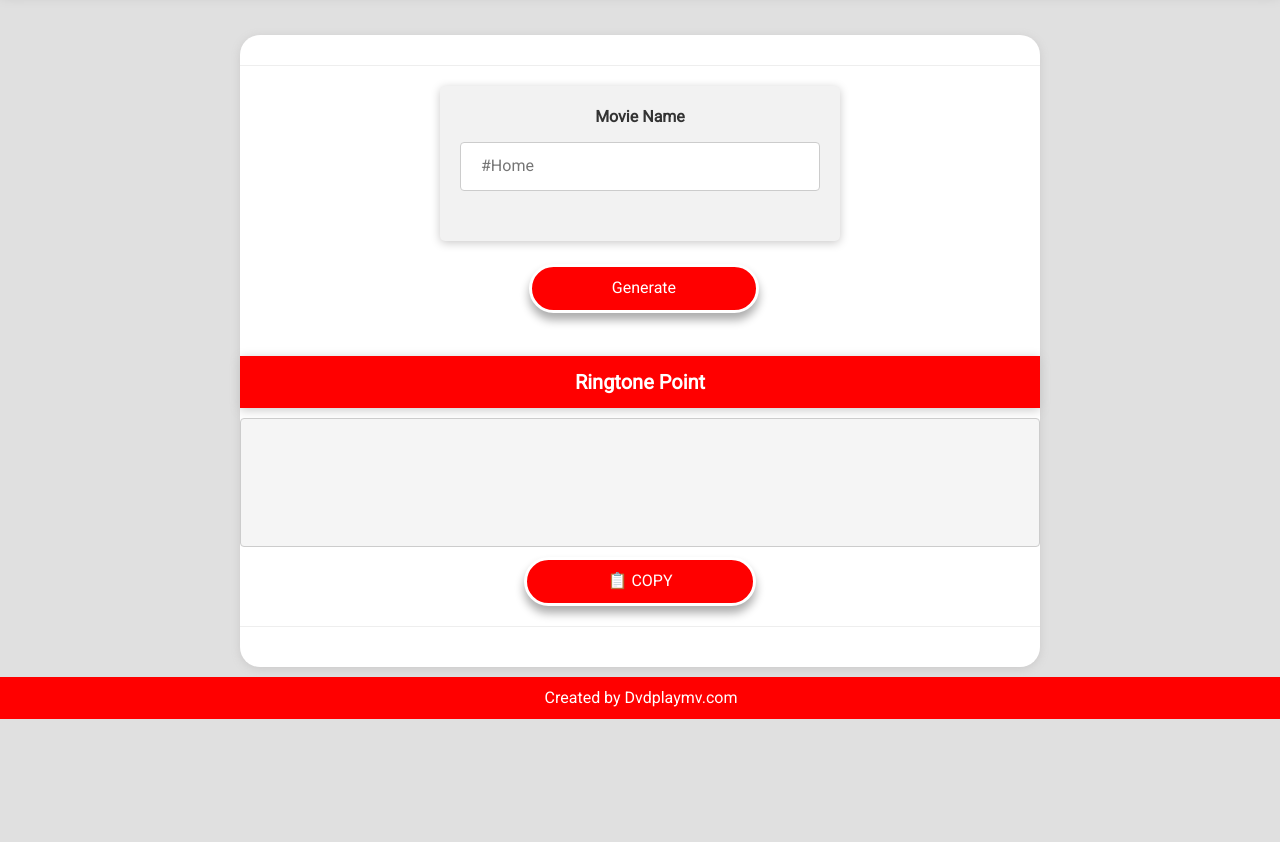
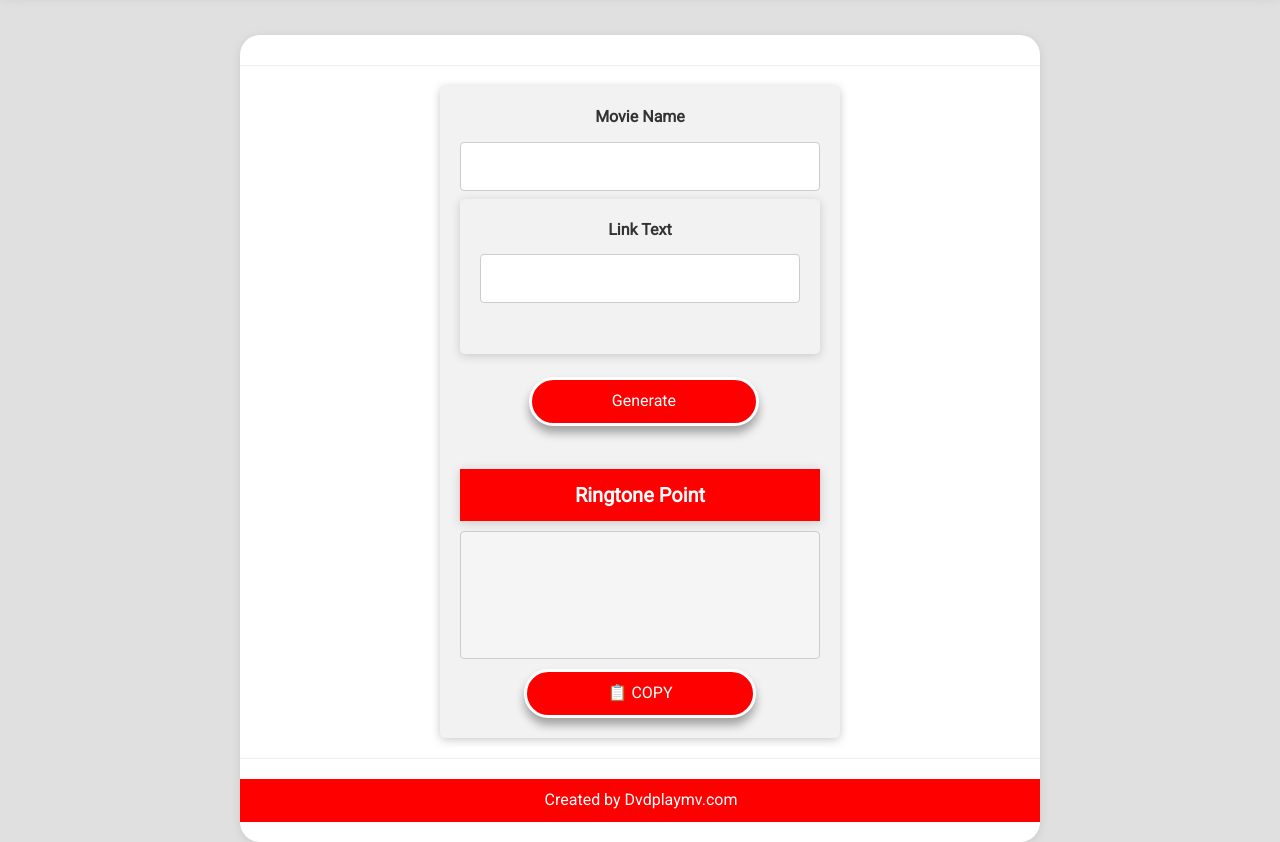
Before and after one commit to themindhacker/p, a plain HTML site: page index.html in a window 1280 px wide. Shown: the part 62-904 px from the top of the page. Before the commit the page ends 800 px from the top, so only its background shows below. Drawn offline with nearby package versions, Linux system fonts and the light colour scheme.

Commit message:
Update index.html

```diff
--- a/index.html
+++ b/index.html
@@ -255,9 +255,14 @@ li {
  <div class="from">
  	<div class="generator__questions">
     <label>Movie Name</label>
-    <input id="tit" type="text" placeholder="#Home"/>
+    <input id="tit" type="text" />
   </div>
 
+   <div class="from">
+ 	<div class="generator__questions">
+    <label>Link Text</label>
+    <input id="url" type="text" />
+  </div>
 
 
 
@@ -303,6 +308,7 @@ generate.addEventListener('click', () => {
 
 	const tit = document.querySelector('#tit').value;
 
+	const url = document.querySelector('#url').value;
 
 
 	const markupContainer = document.querySelector('.generator__markup-generated');
@@ -310,7 +316,7 @@ generate.addEventListener('click', () => {
 	const markup = `
 
 
-<a href="https://app.dvdplaymv.com/"><b>${tit}</b></a> <br/>
+<b>${tit}&nbsp<a href="https://app.dvdplaymv.com/"></a></b><br/>
 
 	`;
 
```
